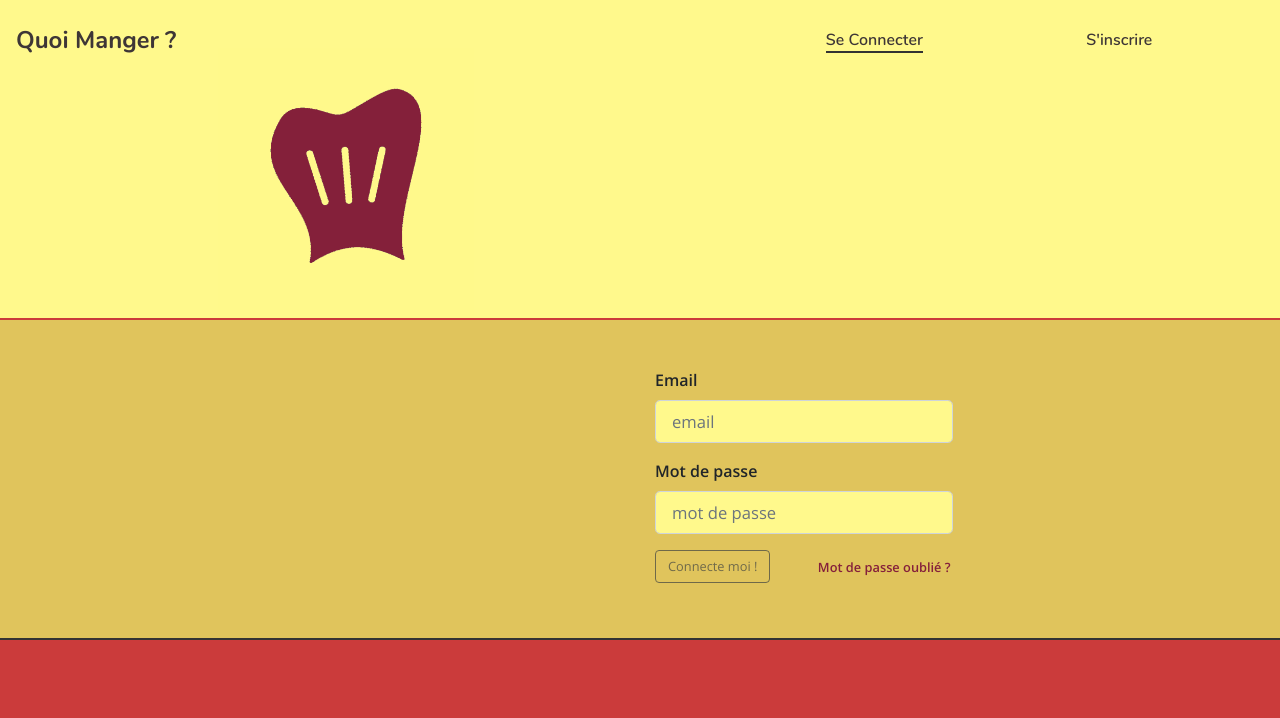
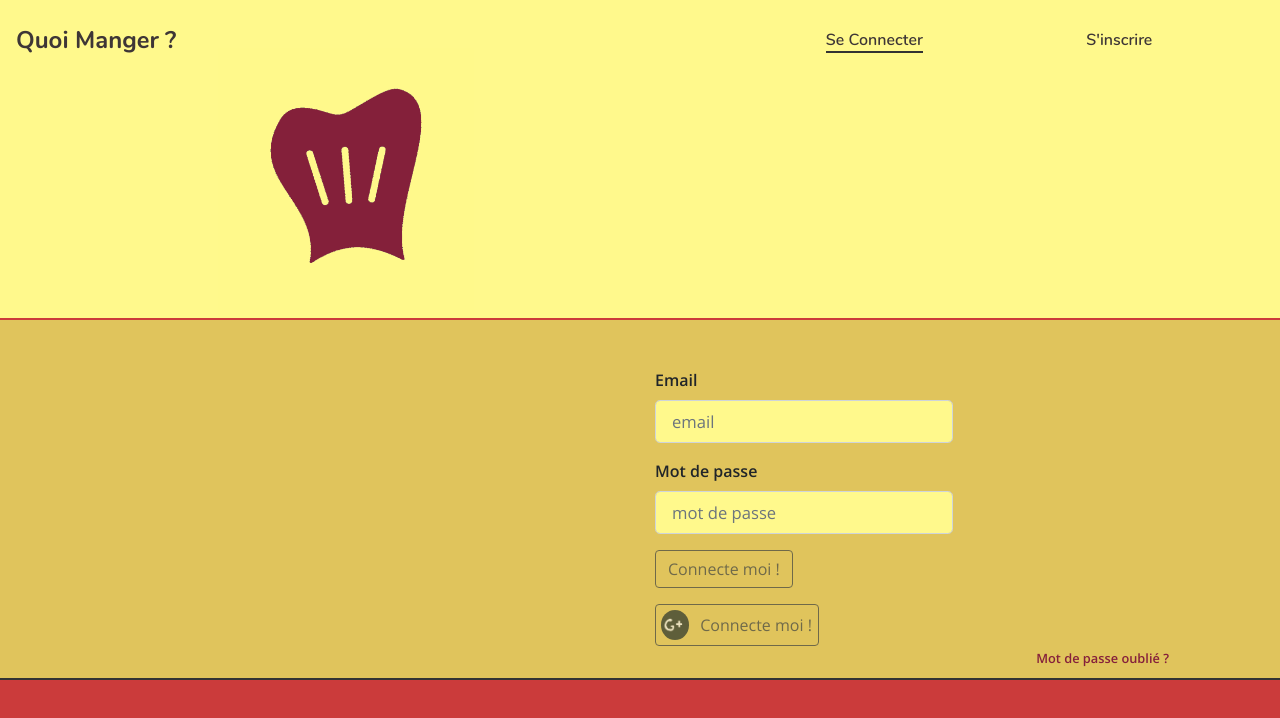
Before and after one commit to pdelpriore/cojemy-front, a React (Create React App) app: page /login in a window 1280 px wide. Shown: the top 718 px of the page. Built offline with nearby package versions, Linux system fonts and the light colour scheme.

Commit message:
add google login button + fix use notification

```diff
--- a/src/forms/login/LoginForm.js
+++ b/src/forms/login/LoginForm.js
@@ -4,11 +4,18 @@ import { useSelector } from "react-redux";
 import { strings } from "../../strings/Strings";
 import { capitalizeFirst } from "../../util/Util";
 import useLoginForm from "../../hooks/form/login/useLoginForm";
+import useGoogleLogin from "../../hooks/googleButton/login/useGoogleLogin";
+import { GoogleLogin } from "react-google-login";
+import { IdClient } from "../../config/Security";
 import "./loginForm.css";
 
 const LoginForm = () => {
   const { inputs, handleInputChange, handleSubmit } = useLoginForm();
   const { loading } = useSelector(state => state.login);
+  const {
+    handleGoogleSuccessResponse,
+    handleGoogleFailureResponse
+  } = useGoogleLogin();
   return (
     <Form onSubmit={handleSubmit}>
       <Row>
@@ -83,6 +90,46 @@ const LoginForm = () => {
           </div>
         </Col>
       </Row>
+      <Row className="mb-3" />
+      <Row>
+        <Col xs={12}>
+          <GoogleLogin
+            render={renderProps => (
+              <Button
+                onClick={renderProps.onClick}
+                disabled={renderProps.disabled}
+                variant="outline-dark"
+                className="google-login-button"
+              >
+                {!false ? (
+                  <div className="google-login-icon" />
+                ) : (
+                  <Spinner
+                    as="span"
+                    animation="border"
+                    size="sm"
+                    role="status"
+                    aria-hidden="true"
+                  />
+                )}
+                {!false ? (
+                  <div className="google-login-text">
+                    {capitalizeFirst(strings.login.BUTTON_TEXT)}
+                  </div>
+                ) : (
+                  <div className="google-login-loading">
+                    {capitalizeFirst(strings.login.BUTTON_TEXT_LOADING)}
+                  </div>
+                )}
+              </Button>
+            )}
+            clientId={IdClient}
+            onSuccess={handleGoogleSuccessResponse}
+            onFailure={handleGoogleFailureResponse}
+            cookiePolicy={"single_host_origin"}
+          />
+        </Col>
+      </Row>
     </Form>
   );
 };
--- a/src/forms/login/loginForm.css
+++ b/src/forms/login/loginForm.css
@@ -19,9 +19,33 @@
 }
 .login-loading-text {
   margin-left: 10px;
-  font-size: 1vw;
 }
 .login-button-send {
   font-family: "OpenSans-Regular";
-  font-size: 1vw;
 }
+.google-login-button {
+  display: flex;
+  justify-content: space-evenly;
+  align-items: center;
+  padding: 5px;
+}
+.google-login-icon {
+  flex: 1;
+  width: 30px;
+  height: 30px;
+  margin-right: 10px;
+  border-radius: 50%;
+  background-image: url("../../assets/icons/googleButton.jpg");
+  background-repeat: no-repeat;
+  background-size: cover;
+  background-position: center;
+}
+.google-login-text {
+  flex: 4;
+  font-family: "OpenSans-Regular";
+  white-space: nowrap;
+}
+.google-login-loading {
+  margin-left: 10px;
+  font-family: "OpenSans-Regular";
+}
--- /dev/null
+++ b/src/hooks/googleButton/login/useGoogleLogin.js
@@ -0,0 +1,15 @@
+import { useDispatch } from "react-redux";
+
+const useGoogleSignup = () => {
+  const dispatch = useDispatch();
+
+  const handleGoogleSuccessResponse = response => {
+    console.log(response);
+  };
+  const handleGoogleFailureResponse = response => {
+    console.log(response);
+  };
+  return { handleGoogleSuccessResponse, handleGoogleFailureResponse };
+};
+
+export default useGoogleSignup;
--- a/src/hooks/notifications/useNotification.js
+++ b/src/hooks/notifications/useNotification.js
@@ -5,7 +5,6 @@ import { clearCustomerContactState } from "../../redux/customerContact/thunk/cus
 import { clearRemindPasswordState } from "../../redux/remindPassword/thunk/remindPasswordThunk";
 import { clearLoginState } from "../../redux/login/thunk/loginThunk";
 import { clearSignUpGoogleUserState } from "../../redux/googleSignup/thunk/googleSignupThunk";
-import { strings } from "../../strings/Strings";
 
 const useNotification = notificationMessage => {
   const [notifications, setNotification] = useState({});
@@ -19,12 +18,15 @@ const useNotification = notificationMessage => {
   }, [notificationMessage]);
 
   let { notification } = notifications;
-  const { error } = useSelector(state => state.signup);
+  const { userSignedup, error } = useSelector(state => state.signup);
   const { passwordSent, remindPassError } = useSelector(
     state => state.remindPass
   );
   const { loginError } = useSelector(state => state.login);
-  const { errorGoogleSignup } = useSelector(state => state.signGoogle);
+  const { userGoogleSignedup, errorGoogleSignup } = useSelector(
+    state => state.signGoogle
+  );
+  const { emailSent } = useSelector(state => state.customerContact);
   const dispatch = useDispatch();
 
   let clearSignupState = useCallback(() => {
@@ -50,17 +52,11 @@ const useNotification = notificationMessage => {
   useEffect(() => {
     setShow(true);
     const timer = setTimeout(() => {
-      if (notification === error || notification === strings.signup.CHECK_EMAIL)
-        clearSignupState();
-      clearCustomerState();
-      if (notification === passwordSent || notification === remindPassError)
-        clearRemindPassState();
-      if (notification === loginError) clearLoginReduxState();
-      if (
-        notification === errorGoogleSignup ||
-        notification === strings.signupGoogle.GOOGLE_USER_CREATED
-      )
-        clearGoogleSignReduxState();
+      if (error || userSignedup) clearSignupState();
+      if (emailSent) clearCustomerState();
+      if (passwordSent || remindPassError) clearRemindPassState();
+      if (loginError) clearLoginReduxState();
+      if (errorGoogleSignup || userGoogleSignedup) clearGoogleSignReduxState();
       setShow(false);
       setNotification({});
     }, 3500);
@@ -68,9 +64,12 @@ const useNotification = notificationMessage => {
   }, [
     notification,
     error,
+    userSignedup,
+    emailSent,
     passwordSent,
     remindPassError,
     loginError,
+    userGoogleSignedup,
     errorGoogleSignup,
     clearSignupState,
     clearCustomerState,
--- a/src/views/login/Login.js
+++ b/src/views/login/Login.js
@@ -79,7 +79,7 @@ const Login = ({ match: { path, url, isExact } }) => {
           <Col xs={3} />
         </Row>
         <Row>
-          <Col xs={7} />
+          <Col xs={9} />
           <Col xs={2}>
             {!show && (
               <p
@@ -90,7 +90,7 @@ const Login = ({ match: { path, url, isExact } }) => {
               </p>
             )}
           </Col>
-          <Col xs={3} />
+          <Col xs={1} />
         </Row>
       </div>
       <div className="login-third-section">
--- a/src/views/login/login.css
+++ b/src/views/login/login.css
@@ -11,7 +11,7 @@
   overflow: hidden;
 }
 .login-second-section {
-  height: 40vh;
+  height: 45vh;
   background-color: #e0c45c;
   border-bottom: 2px #333333 solid;
   overflow: hidden;
@@ -26,7 +26,7 @@
 }
 .forgot-password {
   position: relative;
-  bottom: 70%;
+  top: 10%;
   right: 1%;
   font-family: "OpenSans-SemiBold";
   font-size: 1vw;
```
